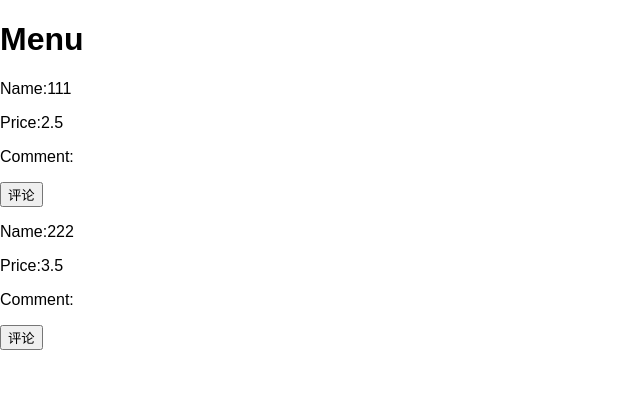
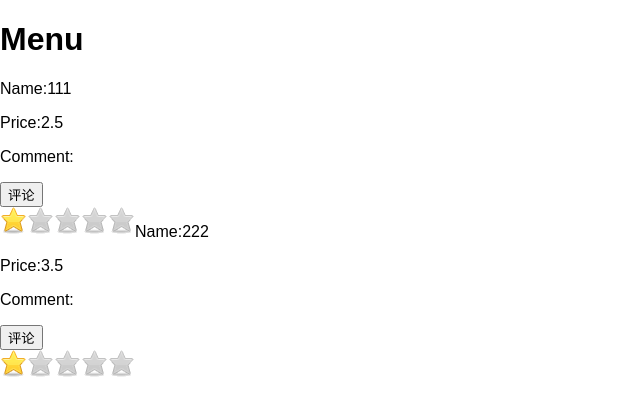
Before and after one commit to tx19980520/Where-to-eat, a React (Create React App) app in the folder where_to_eat/: page / in a window 1280 px wide. Shown: the top 416 px of the page, without its empty margins (0-640 px from the left). Built offline with nearby package versions, Linux system fonts and the light colour scheme.

Commit message:
grade featture
grade featrue

```diff
--- a/where_to_eat/src/example.css
+++ b/where_to_eat/src/example.css
@@ -3,3 +3,27 @@
     padding: 0;
     font-family: sans-serif;
 }
+ul {
+  padding-left: 0;
+  overflow: hidden;
+}
+
+ .star{
+  display: block;
+  float: left;
+  list-style: none;
+  width: 27px;
+  height: 27px;
+  background: url(star.gif)
+}
+
+ul li a {
+  display: block;
+  width: 100%;
+  padding-top: 27px;
+  overflow: hidden;
+}
+
+.light {
+  background-position: 0 -29px;
+}
--- a/where_to_eat/src/example.js
+++ b/where_to_eat/src/example.js
@@ -1,4 +1,75 @@
 import React, { Component }from 'react';
+import "./example.css"
+export class Star extends React.Component {//路过点击和走开都要传值
+  constructor(props) {
+    super(props);
+    this.state = {value:this.props.num,hold:0};
+    this.handleStarClick= this.handleStarClick.bind(this);
+    this.handleGoStar = this.handleGoStar.bind(this);
+    this.handleLeaveStar = this.handleLeaveStar.bind(this);
+  }
+  handleStarClick() {//鼠标点击,同时会调用onmouseout,改变tempnum值点亮星星
+    if (this.props.onSubmit) {
+        const {value} = this.state
+        this.props.onSubmit({value});
+        alert("感谢您的评分");
+        }
+  }
+
+  handleGoStar(){ //鼠标经过点亮星星。
+       if(this.props.onSubmit){
+         const {value} = this.state
+         this.props.onSubmit({value});
+       } //传入的值为正，就是finalnum
+     }
+     handleLeaveStar() { //鼠标离开时星星变暗
+       if(this.props.onSubmit){
+         this.setState({})
+         const {hold} = this.state
+         this.props.onSubmit(hold);
+       }  //传入值为0，finalnum为tempnum,初始为0
+     }
+  render(){
+    let list = <div></div>
+    const show = this.props.show;
+    if(show >= this.state.value || this.state.value == 1){
+      list=<li class="star light" onClick={this.handleStarClick} onMouseOver={this.handleGoStar} onMouseOut={this.handleLeaveStar}><a href="javascript:;">  </a></li>
+    }
+    else{
+      list=<li class="star" onClick={this.handleStarClick} onMouseOver={this.handleGoStar} onMouseOut={this.handleLeaveStar}><a href="javascript:;">  </a></li>
+    }
+    return(list);
+  }
+}
+export class Stars extends React.Component {
+  constructor(props) {
+    super(props);
+    this.state = {num:0,tempnum:0,finalnum:0};
+    this.fnShow = this.fnShow.bind(this);
+  }
+
+  fnShow(comment) {
+    if(!comment.value)
+    {
+      this.setState({num:comment.hold});
+    }
+    else{
+      this.setState({num:comment.value});
+    }
+  }
+
+  render(){
+        return (
+            <div>
+            <Star num={1} show={this.state.num} onSubmit={this.fnShow} />
+            <Star num={2} show={this.state.num} onSubmit={this.fnShow} />
+            <Star num={3} show={this.state.num} onSubmit={this.fnShow} />
+            <Star num={4} show={this.state.num} onSubmit={this.fnShow} />
+            <Star num={5} show={this.state.num} onSubmit={this.fnShow} />
+            </div>
+        );
+  }
+}
 export class CommentInput extends React.Component {
   constructor(props) {
     super(props);
@@ -90,7 +161,7 @@ export class ReviewModel extends React.Component {
 
   render() {
     const isView = this.state.isView;
-    let previous = <div>noi</div>
+    let previous = <div>noi</div>;
     let button = null;
     let review = <div></div>;
     if (isView) {
@@ -165,6 +236,7 @@ export default class Catalog extends Component {
                   <div>
                     <Example key={index} name={item.Name} price={item.Price}/>
                     <ReviewModel />
+                    <Stars />
                   </div>
                 )
             });
```
Also changed, not shown: where_to_eat/src/star.gif (added).
